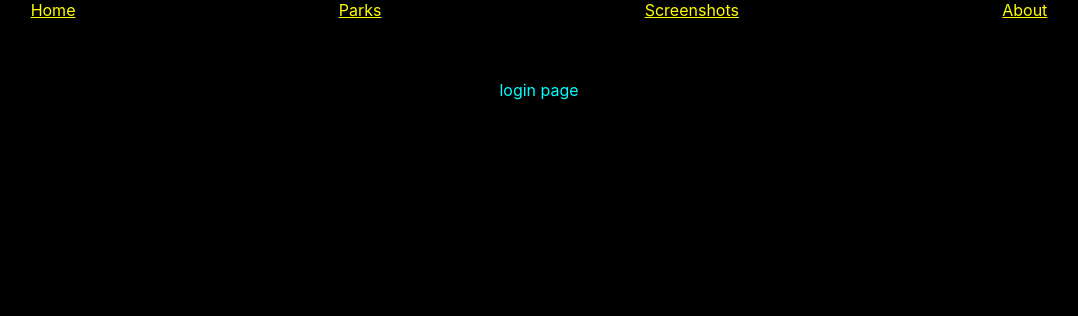
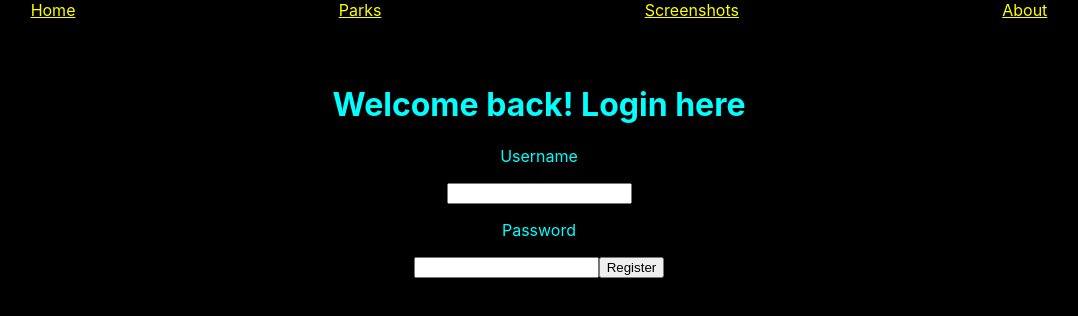
Before and after one commit to dylangygax/rct-forum-client, a React (Create React App) app: page /login in a window 1280 px wide. Shown: the top 316 px of the page, without its empty margins (101-1179 px from the left). Built offline with nearby package versions, Linux system fonts and the light colour scheme.

Commit message:
login page created and working

```diff
--- a/src/models/user.js
+++ b/src/models/user.js
@@ -11,17 +11,6 @@ export default class UserModel {
     //for showing data for all users
     static all() {
         return fetch(`${REACT_APP_API_URL}/users`).then(res => res.json())
-    }
-
-    //for creating a new user
-    static create(data) {
-        return fetch(`${REACT_APP_API_URL}/auth/register`, {
-            method: "POST",
-            headers: {
-                "Content-Type": "application/json"
-            },
-            body: JSON.stringify(data)
-        }).then(res => res.json())
     }
 
     //to update user in database. for settings page/ logging likes, matches, etc.
@@ -43,4 +32,30 @@ export default class UserModel {
             method: "DELETE",
         }).then(res => res.json())
     }
+
+    //AUTH METHODS
+    //for creating a new user
+    static create(data) {
+        return fetch(`${REACT_APP_API_URL}/auth/register`, {
+            method: "POST",
+            headers: {
+                "Content-Type": "application/json"
+            },
+            body: JSON.stringify(data)
+        }).then(res => res.json())
+    }
+
+    //login
+    static login(credentials) {
+        console.log('in login in user model')
+        console.log(credentials)
+        return fetch(`${REACT_APP_API_URL}/auth/login`, {
+            method: "POST",
+            headers: {
+                "Content-Type": "application/json"
+            },
+            credentials: 'include',
+            body: JSON.stringify(credentials)
+        }).then(res => res.json())
+    }
 }
--- a/src/pages/login.js
+++ b/src/pages/login.js
@@ -1,9 +1,61 @@
-import React from 'react'
+import React, { useContext, useState } from 'react'
+import UserModel from '../models/user'
+import { UserContext } from '../UserContext'
 
 const Login = (props) => {
+
+    const [inputUsername, setInputUsername] = useState('')
+    const [inputPassword, setInputPassword] = useState('')
+    const [errorDisplayText, setErrorDisplayText] = useState('error text displays here')
+
+    const [loggedInUser, setUser] = useContext(UserContext)
+
+    const handleUsername = (event) => {
+        setInputUsername(event.target.value)
+    }
+
+    const handlePassword = (event) => {
+        setInputPassword(event.target.value)
+    }
+
+    const handleSubmit = (event) => {
+        event.preventDefault()
+        const userToLog = {
+            username: inputUsername,
+            password: inputPassword,
+        }
+        setInputUsername('')
+        setInputPassword('')
+        UserModel.login(userToLog)
+            .then(data => {
+                if (!data._id) {
+                    setErrorDisplayText('Invalid Login/Password')
+                    return false
+                }
+                console.log(data)
+                setUser(data._id)
+                console.log(localStorage.getItem('uid'))
+                localStorage.setItem('uid', data._id)
+                console.log(localStorage.getItem('uid'))
+                //REDIRECT
+                props.history.push('/')
+            })
+            .catch(err => {
+                setErrorDisplayText('Invalid Login/Password')
+                console.log(err)
+            })
+    }
+
     return(
         <div>
-            <p>login page</p>
+            <h1>Welcome back! Login here</h1>
+            <form onSubmit={handleSubmit}>
+            <p>Username</p>
+            <input type="text" name="username" value={inputUsername} onChange={handleUsername}/>
+            <p>Password</p>
+            <input type="password" name="password" value={inputPassword} onChange={handlePassword}/>
+            <input type="submit" value="Register"/>
+            </form>
         </div>
     )
 }
--- a/src/pages/register.js
+++ b/src/pages/register.js
@@ -34,7 +34,7 @@ const Register = (props) => {
             <p>Username</p>
             <input type="text" name="username" value={username} onChange={handleUsername}/>
             <p>Password</p>
-            <input type="text" name="password" value={password} onChange={handlePassword}/>
+            <input type="password" name="password" value={password} onChange={handlePassword}/>
             <input type="submit" value="Register"/>
         </form>
     )
```
